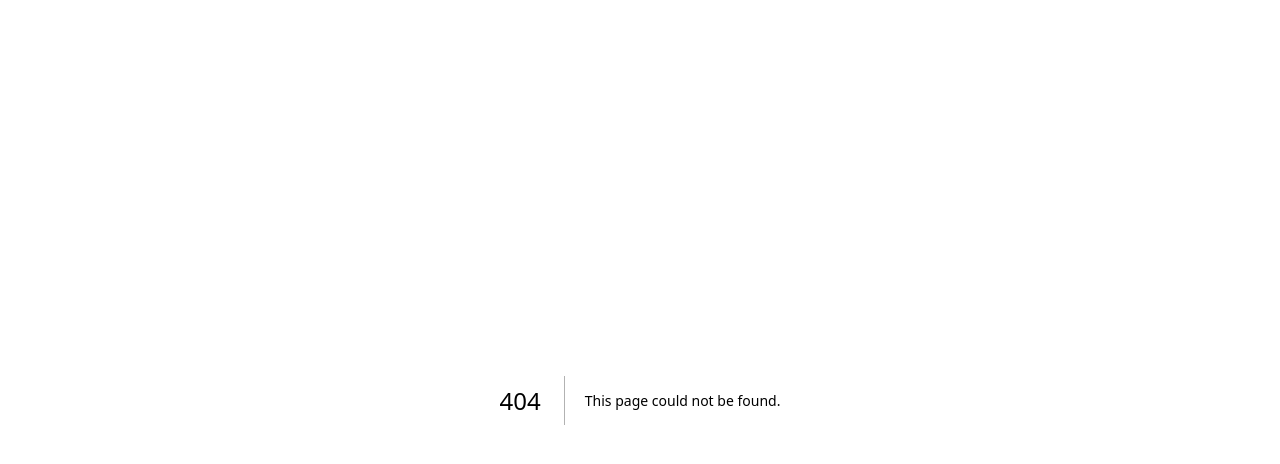
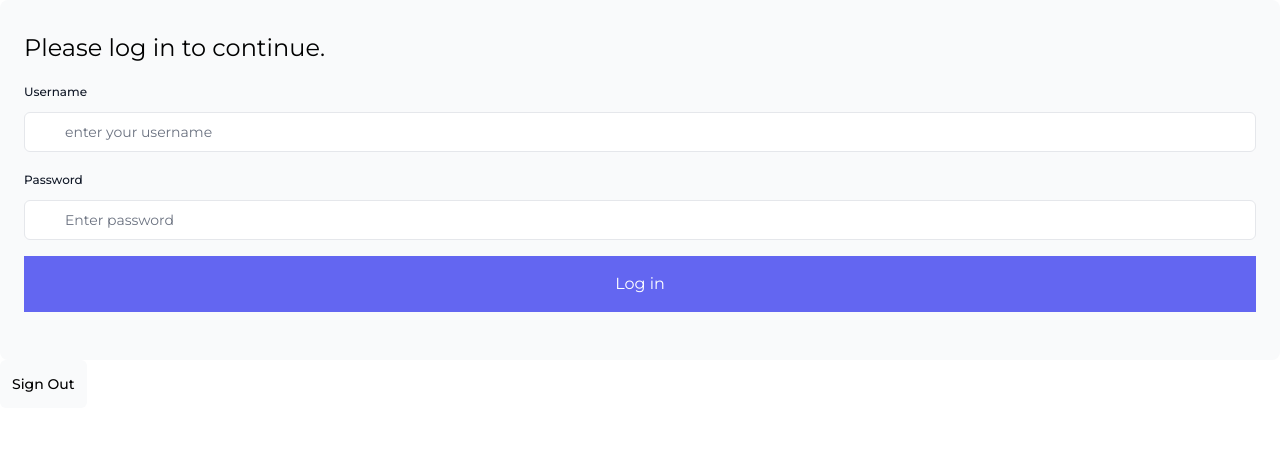
Before and after one commit to rabius-sunny/aihorizon, a Next.js app: page /auth/login in a window 1280 px wide. Before the commit this address had no page. Shown: the top 464 px of the page. Built offline with nearby package versions, Linux system fonts and the light colour scheme.

Commit message:
update: auth style

```diff
--- a/app/(dashboard)/dashboard/page.tsx
+++ b/app/(dashboard)/dashboard/page.tsx
@@ -4,25 +4,7 @@ import { siteConfig, TDashboardItem } from '@/configs/site'
 import { ArrowRight } from 'lucide-react'
 import { twMerge } from 'tailwind-merge'
 
-import db from '@/lib/prisma-db'
-
 export default function Dashboard() {
-  const action = async (data: FormData) => {
-    'use server'
-    const username = data.get('username') as string
-    const password = data.get('password') as string
-    const image = data.get('image') as string
-
-    try {
-      const create = await db.user.create({
-        data: { username, password, image },
-      })
-      console.log('created data', create)
-    } catch (error) {
-      console.log('error at create', error)
-    }
-  }
-
   return (
     <div className='max-w-2xl mx-auto'>
       <h1 className='text-3xl md:text-5xl font-bold text-center'>
@@ -71,40 +53,6 @@ export default function Dashboard() {
             </Link>
           ))}
       </div>
-
-      <div className='my-10'>
-        <h1 className='text-center text-3xl'>Prisma Test</h1>
-        <form action={action}>
-          <input
-            required
-            name='username'
-            type='text'
-            placeholder='username'
-            className='my-2 block px-4 py-2 border-2 border-slate-300 rounded-lg'
-          />
-          <input
-            required
-            type='text'
-            name='password'
-            placeholder='password'
-            className='my-2 block px-4 py-2 border-2 border-slate-300 rounded-lg'
-          />
-          <input
-            required
-            type='text'
-            name='image'
-            placeholder='image'
-            className='my-2 block px-4 py-2 border-2 border-slate-300 rounded-lg'
-          />
-          <div className='my-2'>
-            <input
-              type='submit'
-              className='bg-black text-white px-4 py-2 rounded'
-              value='submit'
-            />
-          </div>
-        </form>
-      </div>
     </div>
   )
 }
--- a/app/(dashboard)/generate/image/page.tsx
+++ b/app/(dashboard)/generate/image/page.tsx
@@ -1,3 +1,16 @@
-export default function ImageGeneration() {
-  return <div>Image Generation</div>
+import Link from 'next/link'
+import { auth } from '@/configs/auth'
+
+export default async function ImageGeneration() {
+  const session = await auth()
+  console.log('session', session)
+
+  return (
+    <div>
+      Image Generation{' '}
+      <Link className='mx-6 px-4 py-2 border-white border-2' href='/auth/login'>
+        Login
+      </Link>
+    </div>
+  )
 }
--- /dev/null
+++ b/app/auth/login/page.tsx
@@ -0,0 +1,81 @@
+'use client'
+
+import { useFormState, useFormStatus } from 'react-dom'
+
+import { authenticate, signout } from '@/lib/actions/auth'
+
+export default function Login() {
+  const [state, dispatch] = useFormState(authenticate, undefined)
+  const { pending } = useFormStatus()
+  console.log('state', state)
+
+  return (
+    <div>
+      <form action={dispatch} className='space-y-3'>
+        <div className='flex-1 rounded-lg bg-gray-50 px-6 pb-4 pt-8'>
+          <h1 className='mb-3 text-2xl'>Please log in to continue.</h1>
+          <div className='w-full'>
+            <div>
+              <label
+                className='mb-3 mt-5 block text-xs font-medium text-gray-900'
+                htmlFor='username'
+              >
+                Username
+              </label>
+              <div className='relative'>
+                <input
+                  className='peer block w-full rounded-md border border-gray-200 py-[9px] pl-10 text-sm outline-2 placeholder:text-gray-500'
+                  id='username'
+                  name='username'
+                  placeholder='enter your username'
+                  required
+                />
+              </div>
+            </div>
+            <div className='mt-4'>
+              <label
+                className='mb-3 mt-5 block text-xs font-medium text-gray-900'
+                htmlFor='password'
+              >
+                Password
+              </label>
+              <div className='relative'>
+                <input
+                  className='peer block w-full rounded-md border border-gray-200 py-[9px] pl-10 text-sm outline-2 placeholder:text-gray-500'
+                  id='password'
+                  name='password'
+                  placeholder='Enter password'
+                  required
+                  minLength={6}
+                />
+              </div>
+            </div>
+          </div>
+          <button
+            className='mt-4 py-4 w-full bg-indigo-500 text-white'
+            aria-disabled={pending}
+          >
+            Log in
+          </button>
+          <div
+            className='flex h-8 items-end space-x-1'
+            aria-live='polite'
+            aria-atomic='true'
+          >
+            {state === 'CredentialsSignin' && (
+              <p className='text-sm text-red-500'>Invalid credentials</p>
+            )}
+          </div>
+        </div>
+      </form>
+      <form action={signout}>
+        <button
+          type='submit'
+          className='flex h-[48px] grow items-center justify-center gap-2 rounded-md bg-gray-50 p-3 text-sm font-medium hover:bg-sky-100 hover:text-blue-600 md:flex-none md:justify-start md:p-2 md:px-3'
+        >
+          <div className='hidden md:block'>Sign Out</div>
+        </button>
+      </form>
+    </div>
+  )
+}
--- a/configs/auth.config.ts
+++ b/configs/auth.config.ts
@@ -1,26 +1,27 @@
+import { PrismaAdapter } from '@auth/prisma-adapter'
+import { PrismaClient } from '@prisma/client'
 import type { NextAuthConfig } from 'next-auth'
-import CredentialsProvider from 'next-auth/providers/credentials'
 
-export default {
-  providers: [
-    CredentialsProvider({
-      name: 'Credentials',
-      credentials: {
-        username: { label: 'Username', type: 'text', placeholder: 'jsmith' },
-        password: { label: 'Password', type: 'password' },
-      },
-      async authorize(credentials, req) {
-        const user = { id: '1', username: 'rabius-sunny', password: '123456' }
+const prisma = new PrismaClient()
 
-        if (
-          user.username === credentials.username &&
-          user.password === credentials.password
-        ) {
-          return user
-        } else {
-          return null
-        }
-      },
-    }),
-  ],
+export const authConfig = {
+  adapter: PrismaAdapter(prisma),
+  session: { strategy: 'jwt' },
+  pages: {
+    signIn: '/auth/login',
+  },
+  callbacks: {
+    authorized({ auth, request: { nextUrl } }) {
+      const isLoggedIn = !!auth?.user
+      const isOnDashboard = nextUrl.pathname.startsWith('/dashboard')
+      if (isOnDashboard) {
+        if (isLoggedIn) return true
+        return false
+      } else if (isLoggedIn) {
+        return Response.redirect(new URL('/dashboard', nextUrl))
+      }
+      return true
+    },
+  },
+  providers: [],
 } satisfies NextAuthConfig
--- a/configs/auth.ts
+++ b/configs/auth.ts
@@ -1,13 +1,61 @@
-import { PrismaAdapter } from '@auth/prisma-adapter'
-import { PrismaClient } from '@prisma/client'
+import { authConfig } from '@/configs/auth.config'
 import NextAuth from 'next-auth'
+import CredentialsProvider from 'next-auth/providers/credentials'
+import { z } from 'zod'
 
-import authConfig from './auth.config'
+const getUser = async (username: string, password: string) => {
+  try {
+    const user = {
+      id: '1',
+      username: 'rabius-sunny',
+      password: '123456',
+      image: 'image-link',
+    }
 
-const prisma = new PrismaClient()
+    if (user.username === username && user.password === password) {
+      return user
+    } else {
+      return null
+    }
+  } catch (error) {
+    throw new Error('Failed to fetch user')
+  }
+}
 
-export const { handlers, auth, signIn, signOut } = NextAuth({
-  adapter: PrismaAdapter(prisma),
-  session: { strategy: 'jwt' },
+export const { auth, signIn, signOut } = NextAuth({
   ...authConfig,
+  providers: [
+    CredentialsProvider({
+      async authorize(credentials) {
+        const parsedCredentials = z
+          .object({ username: z.string().min(4), password: z.string().min(6) })
+          .safeParse(credentials)
+
+        if (parsedCredentials.success) {
+          const { username, password } = parsedCredentials.data
+          const user = await getUser(username, password)
+          return user
+        }
+
+        return null
+      },
+    }),
+  ],
+  callbacks: {
+    async jwt({ token, user }) {
+      if (user) {
+        token.username = (user as any).username
+        token.image = (user as any).image
+      }
+      return token
+    },
+    async session({ session, token }) {
+      ;(session as any).user.username = token.username
+      ;(session as any).user.image = token.image
+      return session
+    },
+  },
+  pages: {
+    newUser: '/generate/image',
+  },
 })
--- a/configs/provider.tsx
+++ b/configs/provider.tsx
@@ -1,13 +1,12 @@
 'use client'
 
 import * as React from 'react'
-import { SessionProvider as AuthProvider } from 'next-auth/react'
 import { ThemeProvider } from 'next-themes'
 
 export function Providers({ children }: INode) {
   return (
     <ThemeProvider attribute='class' defaultTheme='light'>
-      <AuthProvider>{children}</AuthProvider>
+      {children}
     </ThemeProvider>
   )
 }
--- /dev/null
+++ b/lib/actions/auth.ts
@@ -0,0 +1,37 @@
+'use server'
+
+import { signIn, signOut } from '@/configs/auth'
+
+import db from '../prisma-db'
+
+export const signUp = async (data: FormData) => {
+  const username = data.get('username') as string
+  const password = data.get('password') as string
+  const image = data.get('image') as string
+
+  try {
+    const create = await db.user.create({
+      data: { username, password, image },
+    })
+    console.log('created data', create)
+  } catch (error) {
+    console.log('error at create', error)
+  }
+}
+
+export const authenticate = async (
+  prevState: string | undefined,
+  formData: FormData
+) => {
+  try {
+    await signIn('credentials', Object.fromEntries(formData))
+  } catch (error) {
+    if ((error as any).type === 'CredentialsSignin') {
+      return 'CredentialsSignin'
+    }
+  }
+}
+
+export const signout = async () => {
+  await signOut()
+}
--- a/middleware.ts
+++ b/middleware.ts
@@ -1,9 +1,9 @@
 import NextAuth from 'next-auth'
 
-import authConfig from './configs/auth.config'
+import { authConfig } from './configs/auth.config'
+
+export default NextAuth(authConfig).auth
 
 export const config = {
   matcher: ['/demo'],
 }
-
-export const { auth: middleware } = NextAuth(authConfig)
--- a/package.json
+++ b/package.json
@@ -9,7 +9,6 @@
     "lint": "next lint"
   },
   "dependencies": {
-    "@auth/core": "^0.18.3",
     "@auth/prisma-adapter": "^1.0.8",
     "@headlessui/react": "^1.7.17",
     "@prisma/client": "^5.6.0",
@@ -23,7 +22,8 @@
     "react": "^18",
     "react-dom": "^18",
     "tailwind-merge": "^2.0.0",
-    "typewriter-effect": "^2.21.0"
+    "typewriter-effect": "^2.21.0",
+    "zod": "^3.22.4"
   },
   "devDependencies": {
     "@ianvs/prettier-plugin-sort-imports": "^4.1.1",
```
Also changed, not shown: 2 other files (tests, documents, lock files or other folders).
